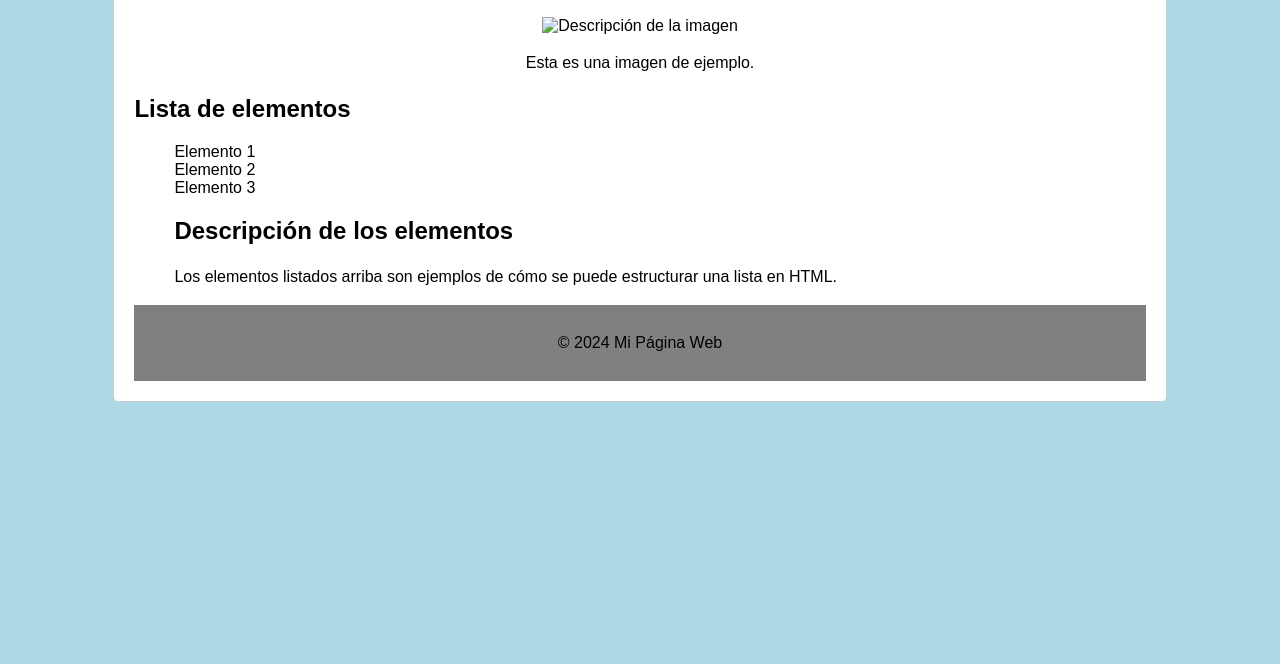
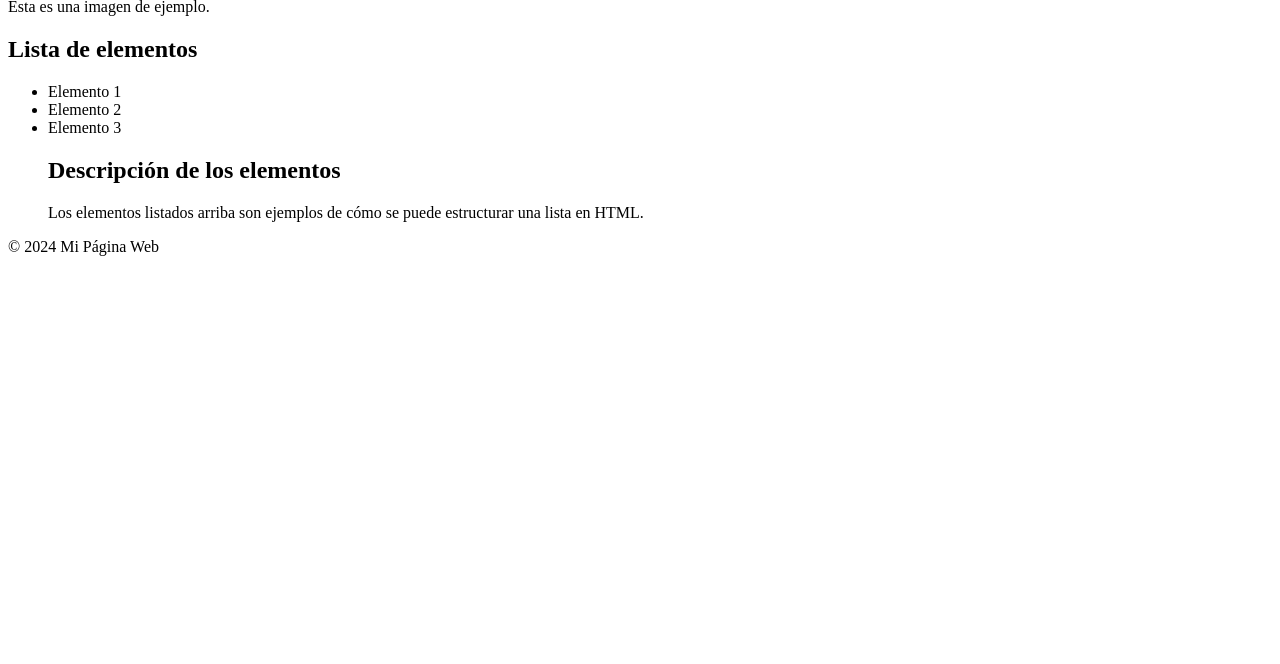
Before and after one commit to sam-moronatti/examen, a plain HTML site: page index.html in a window 1280 px wide. Shown: the part 136-800 px from the top of the page. Drawn offline with Linux system fonts and the light colour scheme.

Commit message:
Update index.html

```diff
--- a/index.html
+++ b/index.html
@@ -1,51 +1,4 @@
-<!DOCTYPE html>
-<html lang="es">
-<head>
-    <meta charset="UTF-8">
-    <meta name="viewport" content="width=device-width, initial-scale=1.0">
-    <title>Ejemplo de errores</title>
 
-<style>
-        body {
-            background-color: lightblue;
-            font-family: Arial, sans-serif;
-
-        h1 {
-            color: red;
-            text-align: center;
-        }
-        p {
-            font-size: 16px;
-            line-height: 1.5
-        }
-        .container {
-            width: 80%;
-            margin: 0 auto;
-            padding: 20px;
-            border: 1px solid #ccc;
-            border-radius: 5px;
-            background-color: white;
-        }
-        .image-container {
-            text-align: center;
-            margin: 20px 0;
-        }
-        img {
-            max-width: 100%;
-            height: auto;
-        }
-        .footer {
-            text-align: center;
-            padding: 10px;
-            background-color: grey;
-        }
-        ul {
-            list-style-type: none;
-        }
-        .highlight {
-            color: blue
-        }
-    </style>
 </head>
 <body>
     <div class="container">
```
